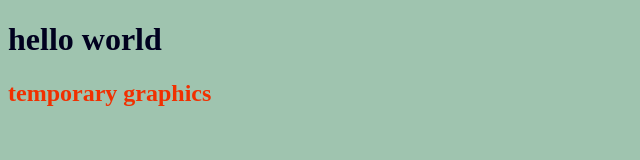
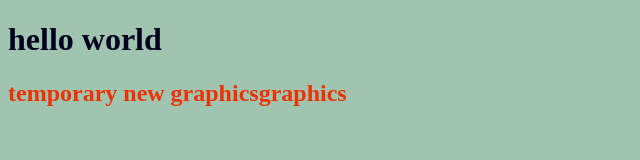
Before and after one commit to Ajinkya-Bhilare-au50/test-1, a plain HTML site: page index.html in a window 1280 px wide. Shown: the whole page, without its empty margins (0-640 px from the left). Drawn offline with Linux system fonts and the light colour scheme.

Commit message:
Update index.html

```diff
--- a/index.html
+++ b/index.html
@@ -14,7 +14,7 @@
     </head>
     <body>
        <h1>hello world</h1>
-       <h2>temporary graphics</h2>
+       <h2>temporary new graphicsgraphics</h2>
 
         <script src="" async defer></script>
     </body>
```
